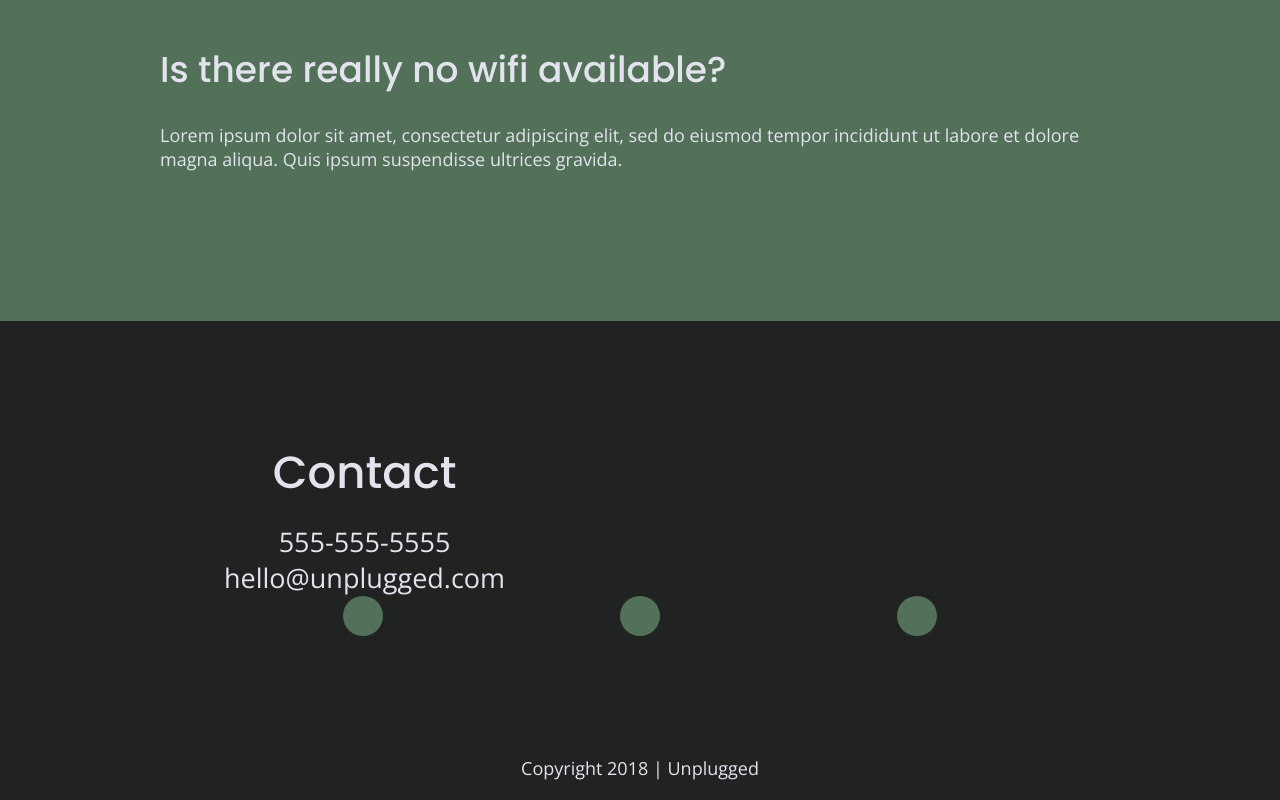
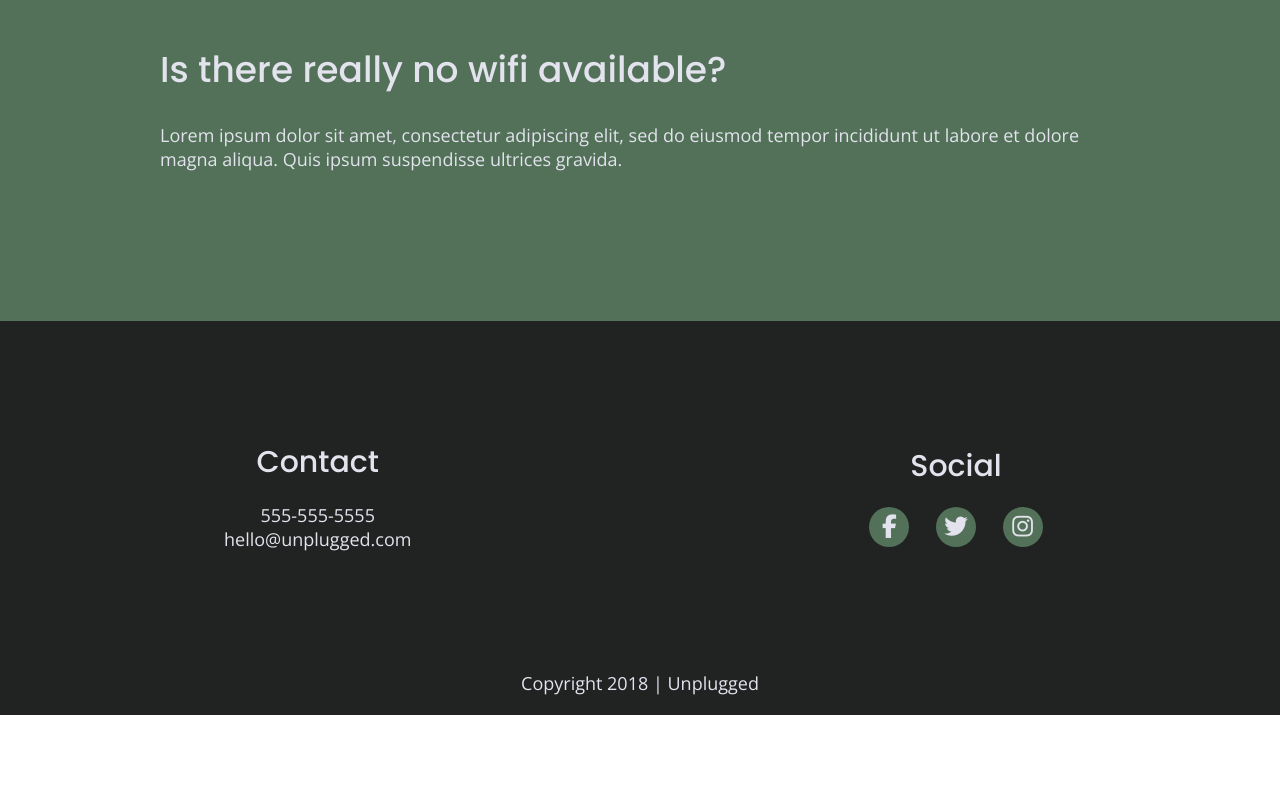
Before and after one commit to rositachiquita58/unplugged-retreat, a website: page faq/index.html in a window 1280 px wide. Shown: the part 784-1584 px from the top of the page. After the commit the page ends 1499 px from the top, so only its background shows below. Drawn offline with nearby package versions, Linux system fonts and the light colour scheme.

Commit message:
Additional formatting

```diff
--- a/css/main.css
+++ b/css/main.css
@@ -237,13 +237,13 @@ header figure {
 
   footer .contact {
     margin-bottom: 50px;
-    font-size: 1.5em;
   }
 
   footer .social-icons {
     display: flex;
     justify-content: space-around;
     align-items: center;
+    width: 12.5em;
   }
 
   footer .social-icons p {
@@ -434,6 +434,7 @@ header figure {
 
   .faq h2 {
     margin-bottom: 40px;
+    line-height: 1;
   }
 
   .faq-content {
@@ -441,7 +442,6 @@ header figure {
   }
 
   .faq-content h4 {
-    background-color: #527158;
     line-height: 1.333;
   }
 
@@ -654,7 +654,7 @@ header figure {
       }
 
       /* ==========================================================================
-       About Page
+       About Page -- TABLET
        ========================================================================== */
 
       .mission-content {
@@ -683,8 +683,12 @@ header figure {
         align-items: flex-start;
       }
 
+      .contact-content h4 {
+        font-size: 1.5em;
+      }
+
       /* ==========================================================================
-       FAQ Page
+       FAQ Page -- TABLET
        ========================================================================== */
 
       .faq .content-wrapper {
@@ -739,7 +743,8 @@ header figure {
 
       /* Hero */
       .hero-area h1 {
-        width: 60%;
+        font-size: 3.75em;
+        width: 80%;
     }
 
      /* Aside */
@@ -750,6 +755,10 @@ header figure {
       aside .content-wrapper .form-description,
       aside .content-wrapper .form {
         width: 30%;
+      }
+
+      .form-description p {
+        font-size: 1.125em;
       }
 
       /* Features*/
@@ -778,7 +787,7 @@ header figure {
     }
 
     /* ==========================================================================
-    About Page
+    About Page -- DESKTOP
     ========================================================================== */
 
     .mission h2,
@@ -796,7 +805,7 @@ header figure {
     }
 
     /* ==========================================================================
-    FAQ Page
+    FAQ Page -- DESKTOP
     ========================================================================== */
     .faq h2 {
       width: 100%;
--- a/faq/index.html
+++ b/faq/index.html
@@ -74,7 +74,7 @@
   </main>
 
   <!-- Add your site or application content here -->
-  <footer>
+  <!--<footer>
     <div class="content-wrapper">
       <div class="footer-content">
         <div class="contact">
@@ -91,12 +91,56 @@
         <div class="social-icons">
           <p>
             <a href="https://www.facebook.com/Skillcrush" target="_blank"></a></p>
-  <!-- other social links here -->
+  other social links here
   <p>
     <a href="https://www.twitter.com/Skillcrush" target="_blank"></a></p>
   <p>
     <a href="https://www.instagram.com/Skillcrush" target="_blank"></a></p>
   </div>
+  </div>
+  </div>  footer content ends
+  </div> footer content-wrapper ends
+
+  <div class="copyright">
+    <p>Copyright 2018 | Unplugged</p>
+  </div>
+
+  </footer>-->
+  <footer>
+    <div class="content-wrapper">
+      <div class="footer-content">
+        <div class="contact">
+          <h4>
+            Contact
+          </h4>
+          <address>
+            <p>
+              555-555-5555<br>
+              hello@unplugged.com
+            </p>
+          </address>
+        </div>
+
+       <div class="social">
+          <h4>
+            Social
+          </h4>
+        <div class="social-icons">
+          <p>
+            <a href="https://www.facebook.com/Skillcrush" target="_blank"><i class="fab fa-facebook-f"></i></a>
+
+              </p>
+              <p>
+                <a href="https://www.twitter.com/Skillcrush" target="_blank"><i class="fab fa-twitter"></i></a>
+
+                  </p>
+              <p>
+                    <a href="https://www.instagram.com/Skillcrush" target="_blank"><i class="fab fa-instagram"></i></a>
+
+                  </p>
+
+          </div>
+
   </div>
   </div> <!-- footer content ends -->
   </div> <!--footer content-wrapper ends-->
```
Also changed, not shown: about/index.html (+19 -10 lines), index.html (+6 -5 lines).
